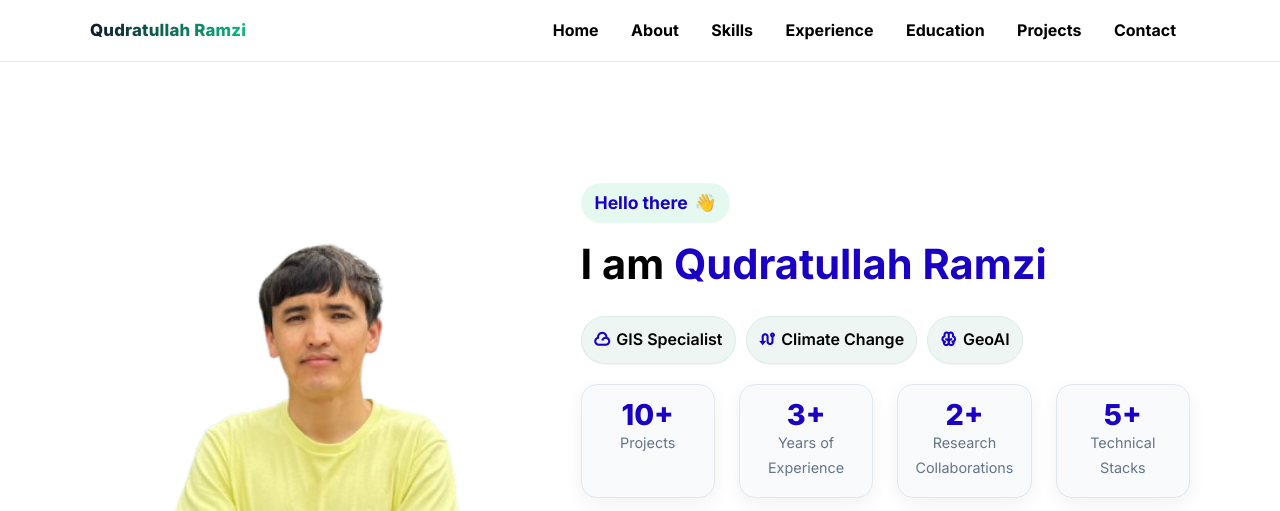
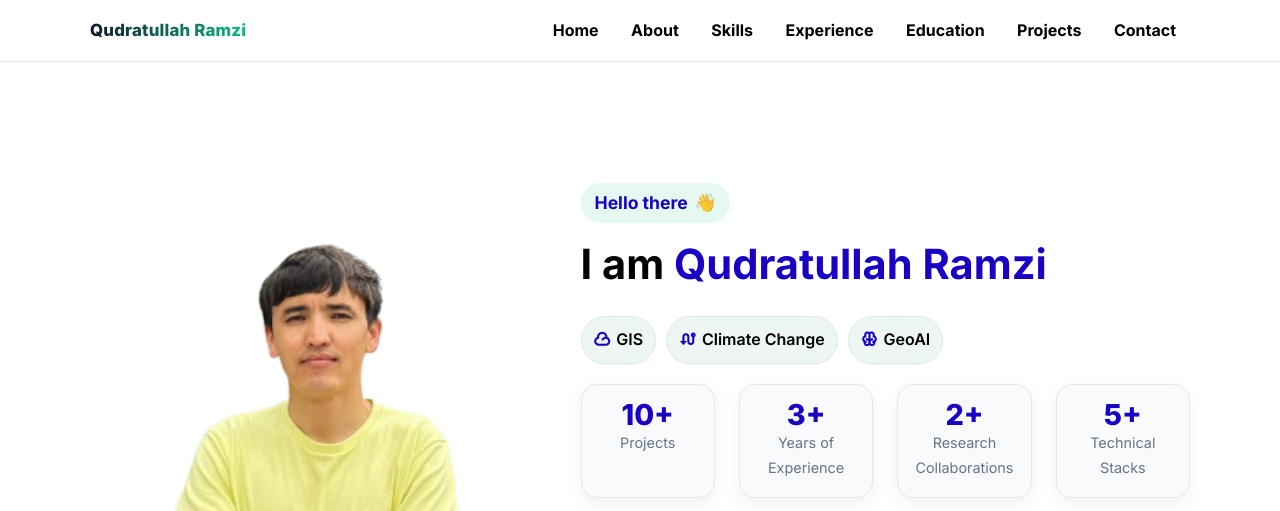
Before and after one commit to qudratramzi/Portfolio-project, a plain HTML site: page Portfolio_project-main/index.html in a window 1280 px wide. Shown: the top 511 px of the page. Drawn offline with nearby package versions, Linux system fonts and the light colour scheme.

Commit message:
Update index.html

```diff
--- a/Portfolio_project-main/index.html
+++ b/Portfolio_project-main/index.html
@@ -91,7 +91,7 @@
 
 <!-- with this -->
         <ul class="hero-tags" aria-label="Focus areas">
-          <li><i class="ri-cloud-line" aria-hidden="true"></i> GIS Specialist</li>
+          <li><i class="ri-cloud-line" aria-hidden="true"></i> GIS</li>
           <li><i class="ri-route-line" aria-hidden="true"></i> Climate Change</li>
           <li><i class="ri-brain-line" aria-hidden="true"></i> GeoAI</li>
         </ul>
```
